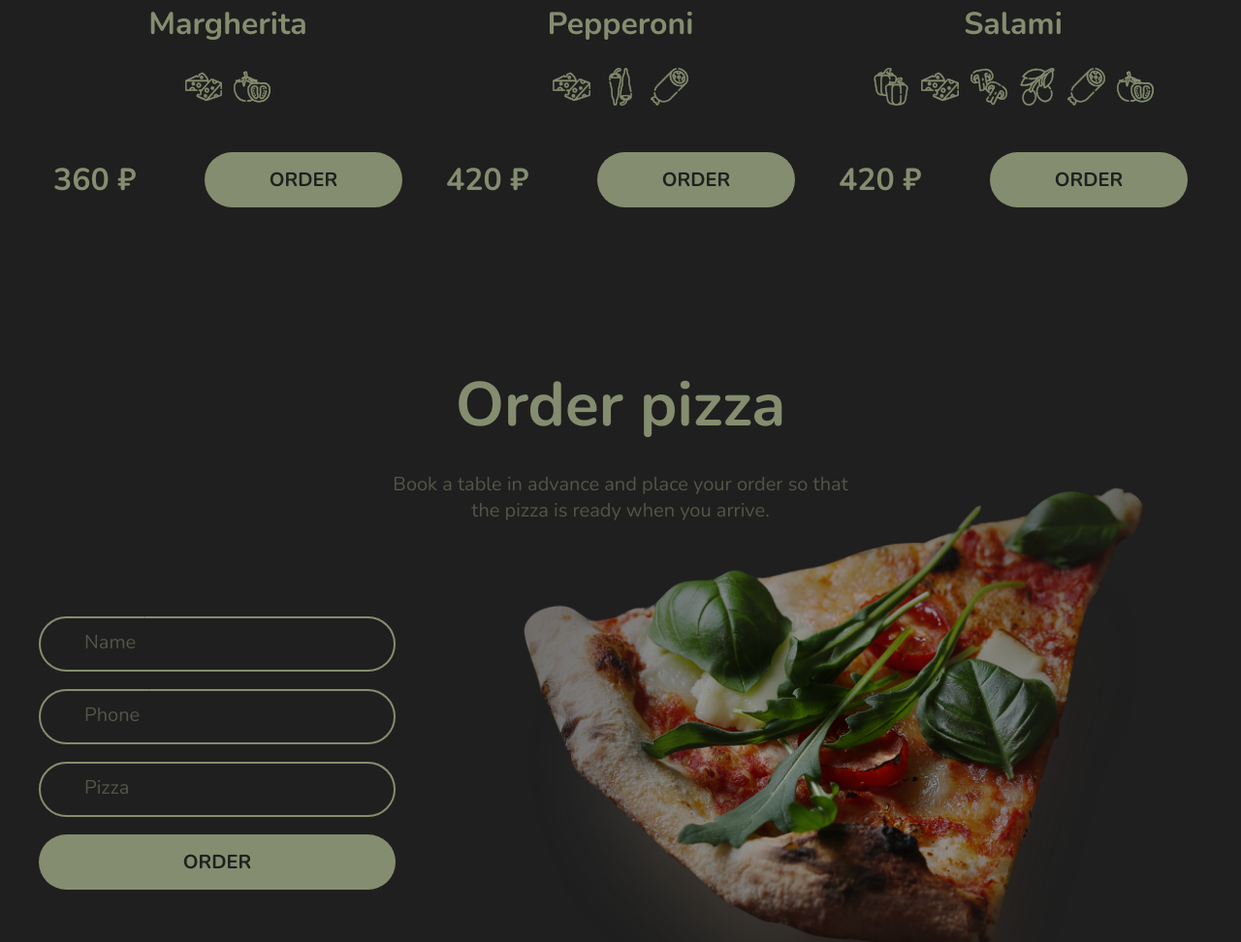
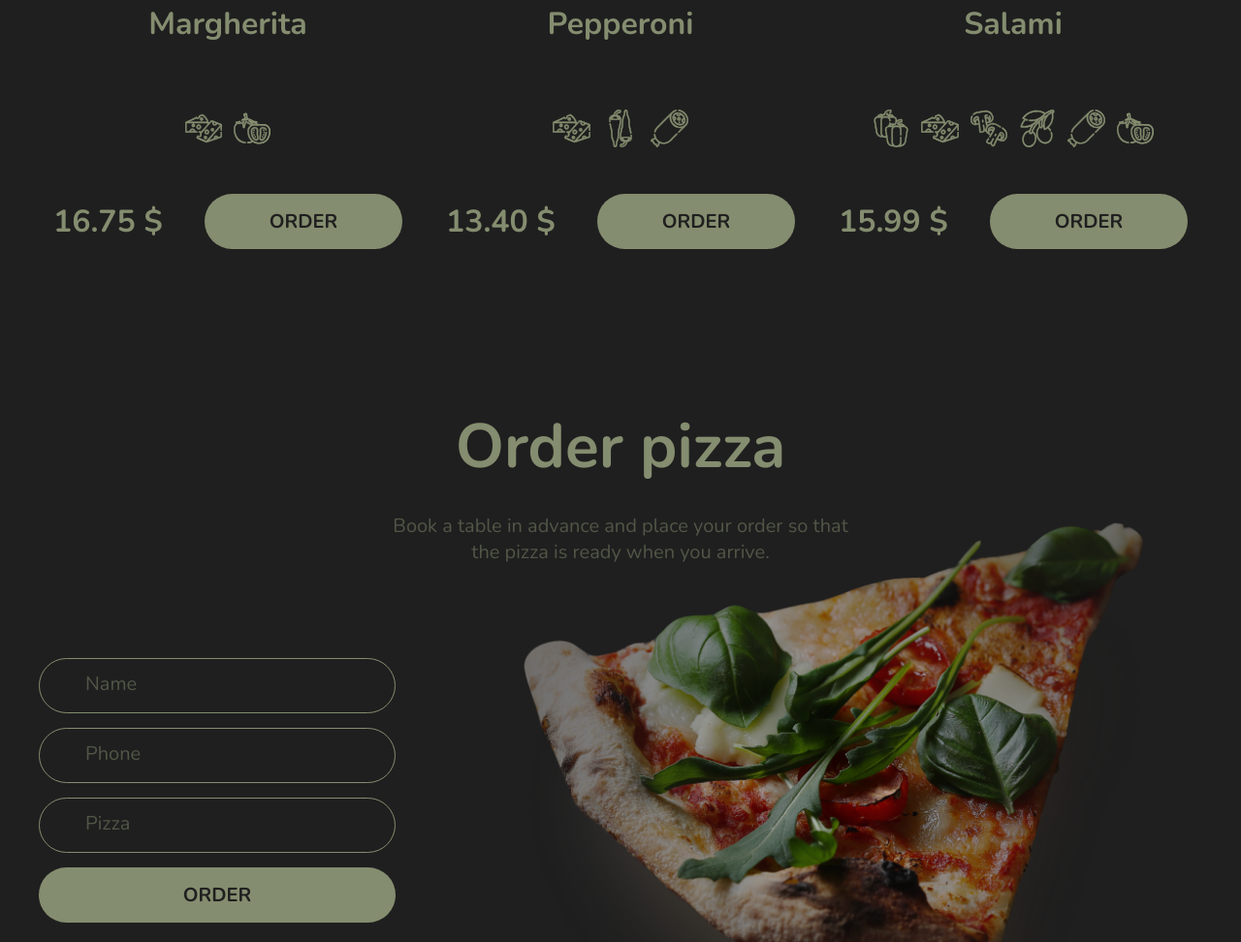
Before and after one commit to Umber-Sai/Basilica, a website: page index.html in a window 1280 px wide. Shown: the part 3392-4364 px from the top of the page at 97% size. Drawn offline with Linux system fonts and the light colour scheme.

Commit message:
changed inputs

```diff
--- a/index.html
+++ b/index.html
@@ -201,7 +201,7 @@
                         </div>
                         <div class="card__bottom">
                             <div class="card__price">
-                                420 ₽
+                                12.99 $
                             </div>
                             <div class="card__action">
                                 <button class="btn">Order</button>
@@ -220,7 +220,7 @@
                         </div>
                         <div class="card__bottom">
                             <div class="card__price">
-                                390 ₽
+                                15.50 $
                             </div>
                             <div class="card__action">
                                 <button class="btn">Order</button>
@@ -238,7 +238,7 @@
                         </div>
                         <div class="card__bottom">
                             <div class="card__price">
-                                360 ₽
+                                11.25 $
                             </div>
                             <div class="card__action">
                                 <button class="btn">Order</button>
@@ -255,7 +255,7 @@
                         </div>
                         <div class="card__bottom">
                             <div class="card__price">
-                                360 ₽
+                                16.75 $
                             </div>
                             <div class="card__action">
                                 <button class="btn">Order</button>
@@ -273,7 +273,7 @@
                         </div>
                         <div class="card__bottom">
                             <div class="card__price">
-                                420 ₽
+                                13.40 $
                             </div>
                             <div class="card__action">
                                 <button class="btn">Order</button>
@@ -294,7 +294,7 @@
                         </div>
                         <div class="card__bottom">
                             <div class="card__price">
-                                420 ₽
+                                15.99 $
                             </div>
                             <div class="card__action">
                                 <button class="btn">Order</button>
@@ -314,12 +314,10 @@
                 </div>
                 <form class="order__form">
                     <div class="input">
-                        <div class="left-pass"></div>
                         <input type="text" id="name" required>
                         <label for="name">
                             <span>Name</span>
                         </label>
-                        <div class="right-pass"></div>
                     </div>
 
                     <div class="input">
--- a/src/styles/main.scss
+++ b/src/styles/main.scss
@@ -25,23 +25,28 @@ body {
     flex-direction: column;
     align-items: flex-end;
     justify-content: space-between;
+
     .close {
         font-size: 0;
         padding: 25px 25px 0 0;
+
         path {
             fill: $main-color-text;
         }
     }
+
     .menu__items {
         width: 65vw;
         padding: 20px 30px 30vh 0;
         box-sizing: border-box;
 
         list-style: none;
+
         .menu__item {
             margin-bottom: 30px;
             text-align: right;
-            a{
+
+            a {
                 color: $main-color-text;
                 font-size: 20px;
                 font-weight: 700;
@@ -58,6 +63,7 @@ body {
     box-shadow: -10px 0px 40px black;
     background-color: $main-color;
     overflow: hidden;
+
     .tongue {
         position: fixed;
         right: 0;
@@ -76,18 +82,21 @@ body {
     padding: 24px 0 60px;
     position: relative;
     z-index: 2;
-    .container{
+
+    .container {
         display: grid;
         grid-template-columns: 1fr clamp(315px, 50%, 576px) 1fr;
         column-gap: 100px;
         align-items: center;
-        .header__menu{
-            .menu__items{
+
+        .header__menu {
+            .menu__items {
                 width: 100%;
                 display: flex;
                 justify-content: space-between;
 
                 list-style: none;
+
                 .menu__item {
                     a {
                         color: $main-color-text;
@@ -107,22 +116,26 @@ body {
     padding-bottom: calc(210px + (100vw - 320px) * 0.5625);
     // padding-bottom: 100px;
     position: relative;
+
     .container {
         width: clamp(290px, 60%, 748px);
         text-align: center;
         position: relative;
         z-index: 2;
+
         .main__title {
             color: $main-color-text;
             font-size: clamp(36px, 8vw, 96px);
             font-weight: 700;
             margin-bottom: 24px;
         }
+
         .main__text {
             font-size: clamp(14px, 2vw, 20px);
             margin-bottom: 72px;
         }
     }
+
     .main__img {
         width: 100%;
         position: absolute;
@@ -133,6 +146,7 @@ body {
 
 .why_us {
     padding: 20px 0 80px;
+
     .container {
         .why_us__title {
             color: $main-color-text;
@@ -141,6 +155,7 @@ body {
             font-weight: 700;
             margin-bottom: clamp(50px, 10vw, 96px);
         }
+
         .why_us__cards {
             display: flex;
             flex-wrap: wrap;
@@ -149,6 +164,7 @@ body {
             justify-content: space-evenly;
             width: 95%;
             margin-left: 5%;
+
             .card {
                 display: grid;
                 grid-template-columns: max-content 1fr;
@@ -157,15 +173,18 @@ body {
                 max-width: 340px;
                 width: clamp(230px, 40%, 368px);
                 align-items: center;
+
                 svg {
                     width: clamp(44px, 10vw, 88px);
                     height: clamp(44px, 10vw, 88px);
                 }
+
                 .card__title {
                     color: $main-color-text;
                     font-size: clamp(22px, 3vw, 32px);
                     font-weight: 700;
                 }
+
                 .card__text {
                     font-size: clamp(14px, 2vw, 20px);
                     grid-column: 1 / 3;
@@ -177,6 +196,7 @@ body {
 
 .choose {
     padding: 80px 0;
+
     .container {
         .choose__title {
             color: $main-color-text;
@@ -185,19 +205,22 @@ body {
             font-weight: 700;
             margin-bottom: clamp(40px, 10vw, 96px);
         }
+
         .choose__size {
             display: flex;
             justify-content: center;
             align-items: center;
             gap: clamp(10px, 5%, 48px);
             margin-bottom: clamp(10px, 5%, 48px);
+
             label {
                 input {
                     position: absolute;
                     z-index: -1;
                     opacity: 0;
                 }
-                span{
+
+                span {
                     display: inline-block;
                     padding: clamp(10px, 3vw, 14px) clamp(10px, 5vw, 48px);
                     border: 2px solid $main-color-text;
@@ -208,43 +231,53 @@ body {
                     font-weight: 700;
                     text-transform: uppercase;
                 }
+
                 input:checked+span {
                     background-color: $main-color-text;
                     color: $main-color;
                 }
             }
         }
+
         .choose__cards {
             display: flex;
             justify-content: space-evenly;
             row-gap: 48px;
             column-gap: 30px;
             flex-wrap: wrap;
+
             .card {
                 width: clamp(290px, 30%, 368px);
+
                 img {
                     width: 100%;
                 }
+
                 .card__title {
                     color: $main-color-text;
                     text-align: center;
                     font-size: clamp(22px, 3vw, 32px);
                     font-weight: 700;
                     margin-bottom: 24px;
+                    height: 86px;
                 }
+
                 .card__ingridients {
                     display: flex;
                     justify-content: center;
                     column-gap: 12px;
                     margin-bottom: clamp(25px, 5vw, 48px);
+
                     img {
                         width: clamp(35px, 3vw, 44px);
                     }
                 }
+
                 .card__bottom {
                     display: flex;
                     justify-content: space-between;
                     align-items: center;
+
                     .card__price {
                         color: $main-color-text;
                         text-align: center;
@@ -259,8 +292,10 @@ body {
 
 .order {
     padding: 80px 0 241px;
+
     .container {
         position: relative;
+
         .order__title {
             color: $main-color-text;
             text-align: center;
@@ -268,6 +303,7 @@ body {
             font-weight: 700;
             margin-bottom: 24px;
         }
+
         .order__text {
             font-size: clamp(14px, 2vw, 20px);
             margin: 0 auto;
@@ -275,118 +311,73 @@ body {
             width: clamp(230px, 50%, 492px);
             text-align: center;
         }
+
         .order__form {
             width: clamp(290px, 50%, 368px);
             position: relative;
+
             .input {
-               height: 57px;
-               width: 100%;
-               display: grid;
-               grid-template-columns:37px max-content 1fr;
-               align-items: stretch;
-               margin-bottom: 18px;
+                position: relative;
+                margin-bottom: 15px;
+                label {
+                    position: absolute;
+                    top: 0;
+                    left: 48px;
+                    height: 57px;
 
-               position: relative;
-
-               input:-webkit-autofill,
-               input:-webkit-autofill:focus {
-                 transition: background-color 0s 600000s, color 0s 600000s !important;
-               }
-
-               .right-pass, .left-pass {
-                position: relative;
-                overflow: hidden;
-
-               }
-                .left-pass::before {
-                    content: '';
-                    display: block;
-                    width: 370px;
-                    height: 53px;
-                    border: 2px solid $main-color-text;
-                    border-radius: 30px;
-                    position: absolute;
-                }
-                .right-pass::before {
-                    content: '';
-                    display: block;
-                    width: 370px;
-                    height: 53px;
-                    border: 2px solid $main-color-text;
-                    border-radius: 30px;
-                    position: absolute;
-                    right: 0;
-                }
-                label {
-                    height: 57px;
-                    position: relative;
-                    &::before {
-                        content: '';
-                        display: block;
-                        width: 100%;
-                        border-top: 2px solid $main-color-text;
-                        transform: translateX(-100%);
-                        position: absolute;
-                        top: 0;
-                        left: 100%;
-                        transition: all .3s;
-                    }
-                    &::after {
-                        content: '';
-                        display: block;
-                        width: 100%;
-                        border-bottom: 2px solid $main-color-text;
-                        position: absolute;
-                        top: 55px;
-                        left: 0;
-                    }
                     span {
+                        display: inline-block;
+                        background-color: $main-color;
+                        padding: 0 0px;
+                        border-radius: 3px;
                         font-size: clamp(20px, 2vw, 20px);
-                        padding: 0 10px;
                         position: relative;
                         top: 13px;
                         transition: all .3s;
                     }
                 }
+
                 input {
-                    position: absolute;
-                    top: 50%;
-                    left: 50%;
-                    z-index: 1;
-                    transform: translate(-50%, -50%);
-                    width: 74%;
+                    height: 57px;
+                    width: 100%;
+                    border-radius: 30px;
+                    border: 1px solid $main-color-text;
+
+                    outline: none;
                     background: transparent;
-                    outline: none;
-                    border: none;
-                    border-radius: 30px;
                     color: $main-color-text;
                     font-size: 16px;
                     padding: 17.5px 48px;
+                    box-sizing: border-box;
                 }
-                input:focus ~ label, input:valid ~ label {
-                    &::before {
-                        width: 0;
-                    }
+
+                input:focus~label,
+                input:valid~label {
                     span {
-                        padding: 5px;
+                        padding: 0 10px;
                         color: $main-color-text;
                         font-size: 15px;
-                        top: -13px;
+                        top: -10px;
                     }
                 }
+
                 &.notValidate {
-                    .left-pass::before, .right-pass::before, label::before, label::after {
+
+                    input {
                         border-color: $red-color !important;
+                        color: $red-color !important;
                     }
+
                     label span {
                         color: $red-color !important;
-                        opacity: 50%;
                     }
                 }
             }
+
             .btn {
                 width: 100%;
             }
+
             .ordered {
                 background-color: $main-color;
                 position: absolute;
@@ -400,12 +391,14 @@ body {
                 justify-content: center;
                 align-items: center;
                 transform: scale(1.1);
+
                 h1 {
                     align-items: center;
                     font-size: clamp(24px, 2vw, 43px);
                 }
             }
         }
+
         .bg_img {
             width: clamp(100px, 60vw, 784px);
             position: absolute;
@@ -421,6 +414,7 @@ body {
     background-color: $main-color;
     position: relative;
     z-index: 2;
+
     .container {
         display: flex;
         justify-content: space-between;
```
Also changed, not shown: dist/styles/main.css, 1 other file.
